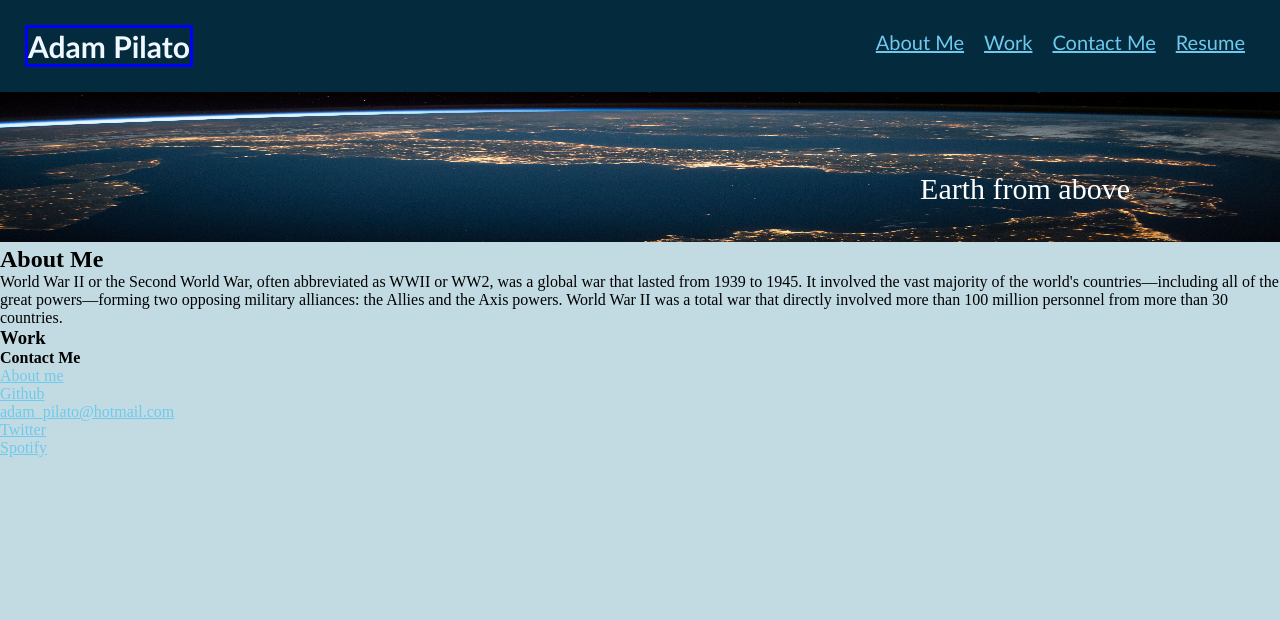
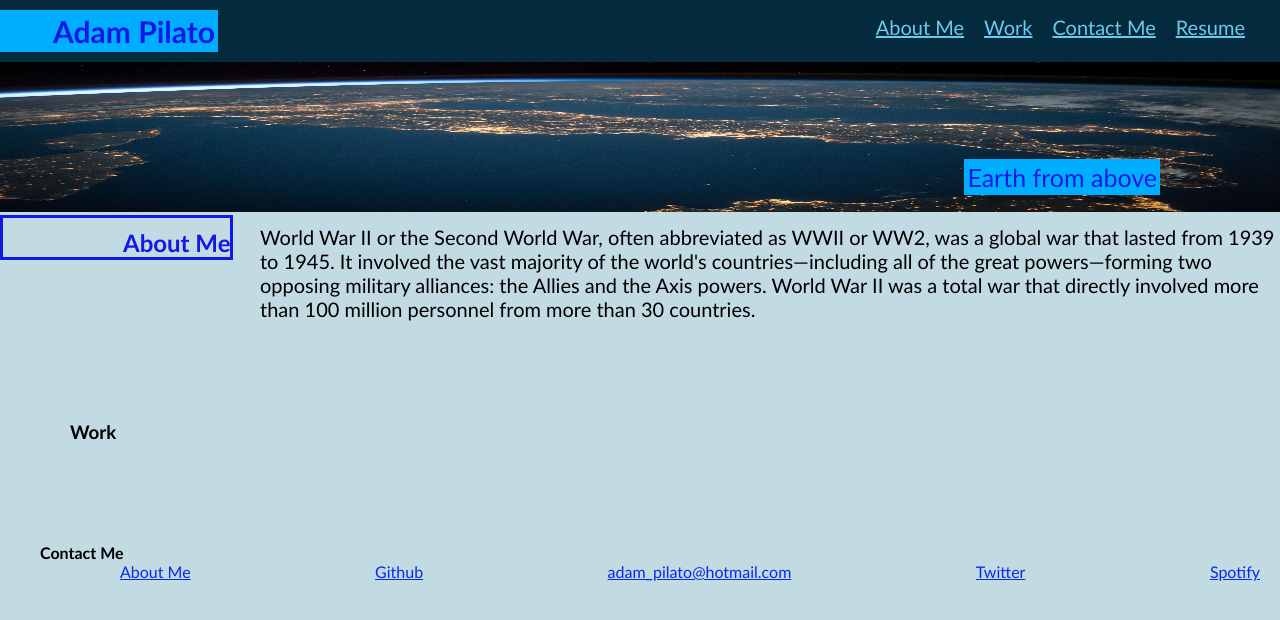
Before and after one commit to Adzy89/Portfolio, a plain HTML site: page index.html in a window 1280 px wide. Drawn offline with Linux system fonts and the light colour scheme.

Commit message:
updated html & CSS

```diff
--- a/css/style.css
+++ b/css/style.css
@@ -2,6 +2,7 @@
     box-sizing: border-box;
     padding: 0;
     margin: 0;
+    font-family: 'Trebuchet MS', 'Lucida Sans Unicode', 'Lucida Grande', 'Lucida Sans', Arial, sans-serif;
 }
 
 body {
@@ -9,33 +10,34 @@ body {
 }
 
 header {
-    padding: 25px;
-    font-family: 'Trebuchet MS', 'Lucida Sans Unicode', 'Lucida Grande', 'Lucida Sans', Arial, sans-serif;
+    padding: 10px 10px 10px 0px;
     background-color: #032a3d;
+
+
 }
 
 h1 {
     display: inline-block;
     font-size: 30px;
-    color:aliceblue;
-    border: left;
-    border-style: solid ;
-    border-color: blue;
+    color:rgb(18, 25, 230);
+    border-style: solid;
+    border-color: rgb(0, 174, 255);
+    background: rgb(0, 174, 255);
+    padding-left: 50px;
 
 }
 
 header nav li {
-    font-family: 'Gill Sans', 'Gill Sans MT', 'Calibri', 'Trebuchet MS', sans-serif;
     font-size: 20px;
 
 }
-header nav ul {
+header nav ul{
     display: flex;
     justify-content: space-between;
     list-style-type: none;
     position: absolute;
     right: 15px;
-    top: 30px;
+    top: 15px;
 }
 
 header nav ul li {
@@ -46,56 +48,77 @@ a {
     color: rgb(111, 201, 237);
 
 }
+
 .container {
     position: relative;
 }
 
 .bottomright {
     position: absolute;
-    bottom: 40px;
-    right: 150px;
-    font-size: 30px;
-    color: #fff;
+    bottom: 20px;
+    right: 120px;
+    font-size: 25px;
+    color:rgb(18, 25, 230);
+    border-style: solid;
+    border-color: rgb(0, 174, 255);
+    background: rgb(0, 174, 255);
+
 }
 
-image {
-    width: 100%;
-    height: auto;
-    opacity: 0.3;
+#left-text {
+    flex: content;
+    justify-content: center;
+    position: absolute;
+    text-align: left;
+    padding-left: 120px;
+    padding-top: 10px;
+    color:rgb(18, 25, 230);
+    border-style:solid
+
+
+
+}
+
+#para {
+    font-size: 20px;
+    margin-left: 130px;
+    padding-left: 130px;
+    padding-top: 10px;
+
+}
+
+#left2 {
+    text-align: left;
+    padding-left: 70px;
+    padding-top: 100px;
+}
+
+#left3 {
+    text-align: left;
+    padding-left: 40px;
+    padding-top: 100px;
 }
 
 
 
 
 
+footer nav ul {
+    display: flex;
+    justify-content: space-between;
+    list-style-type: none;
+    position: relative;
+    margin-left: 120px;
 
-
-
-
-
-
-
-
-
-
-
-
-
-
-
-
-
-
-
-
-
-.footer {
-    padding: 30px;
-    clear: both;
-    font-family: 'Trebuchet MS', 'Lucida Sans Unicode', 'Lucida Grande', 'Lucida Sans', Arial, sans-serif;
 
 }
 
-.footer nav {
+footer a {
+    margin-right: 20px;
+    color: rgb(10, 42, 225);
 
 }
+
+footer h4 {
+    padding-top: 100px;
+}
--- a/index.html
+++ b/index.html
@@ -25,56 +25,26 @@
         <div class="bottomright">Earth from above</div>
 </div>
 
-<section class="content1">
-    <h2 Class="float-left">About Me </h2>
-    <p> World War II or the Second World War, often abbreviated as WWII or WW2, was a global war that lasted from 1939 to 1945.
+<article>
+    <h2 id="left-text">About Me</h2>
+    <p id="para">World War II or the Second World War, often abbreviated as WWII or WW2, was a global war that lasted from 1939 to 1945.
         It involved the vast majority of the world's countries—including all of the great powers—forming two opposing military alliances: the Allies and the Axis powers.
         World War II was a total war that directly involved more than 100 million personnel from more than 30 countries.
     </p>
-</section>
+</article>
 
-<section class="content2">
-    <h3 Class="float-left">Work</h3>
+<section>
+    <h3 id="left2">Work</h3>
+
 
 
 </section>
 
-
-
-
-
-
-
-
-
-
-
-
-
-
-
-
-
-
-
-
-
-
-
-
-
-
-
-
-
-
-
-
-<footer class="Contact Me" >
-  <h4 class="float-left">Contact Me </h4>
+<footer>
+    <h4 id="left3">Contact Me</h4>
     <nav>
         <ul>
-        <li><a href="#">About me</a></li>
+        <li><a href="#About Me">About Me</a></li>
         <li><a href="#Github">Github</a></li>
         <li><a href="#adam_pilato@hotmail.com">adam_pilato@hotmail.com</a></li>
         <li><a href="#Twitter">Twitter</a></li>
```
Also changed, not shown: images/KB-MERN-Featured.jpg (added), images/html-css-beginners.jpg (added), images/images.jpg (added), images/react.jpeg (added), images/surf-report.jpg (added).
